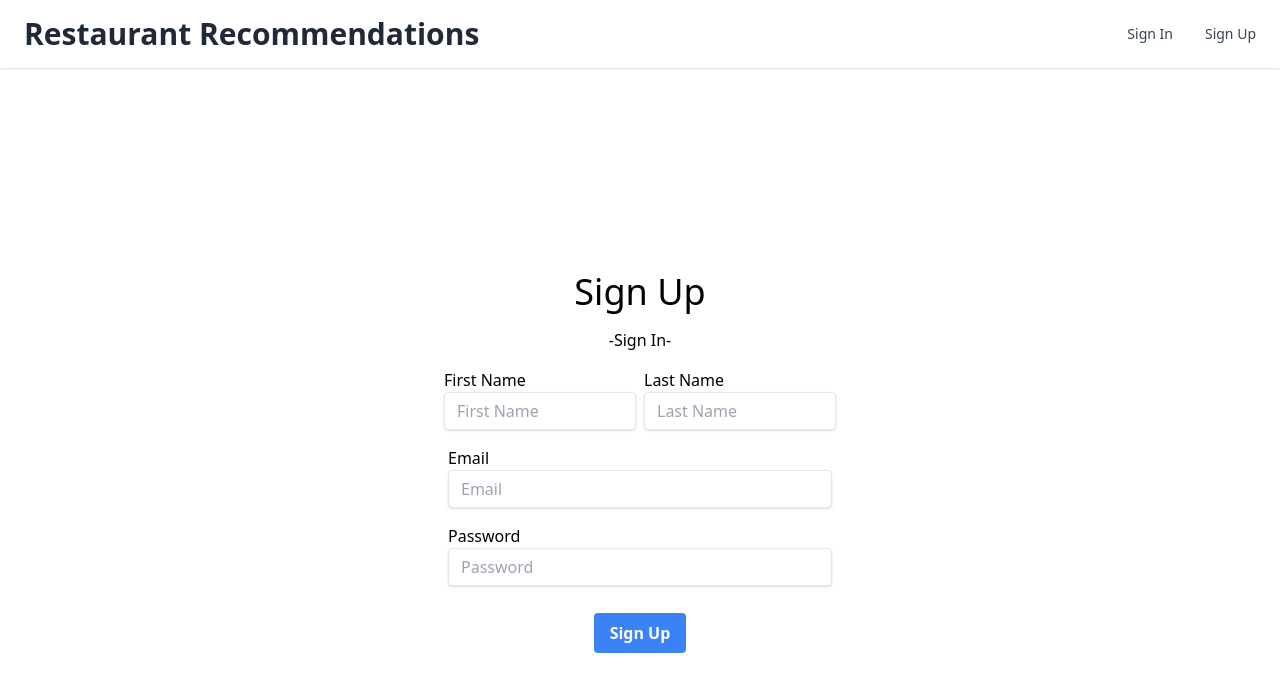
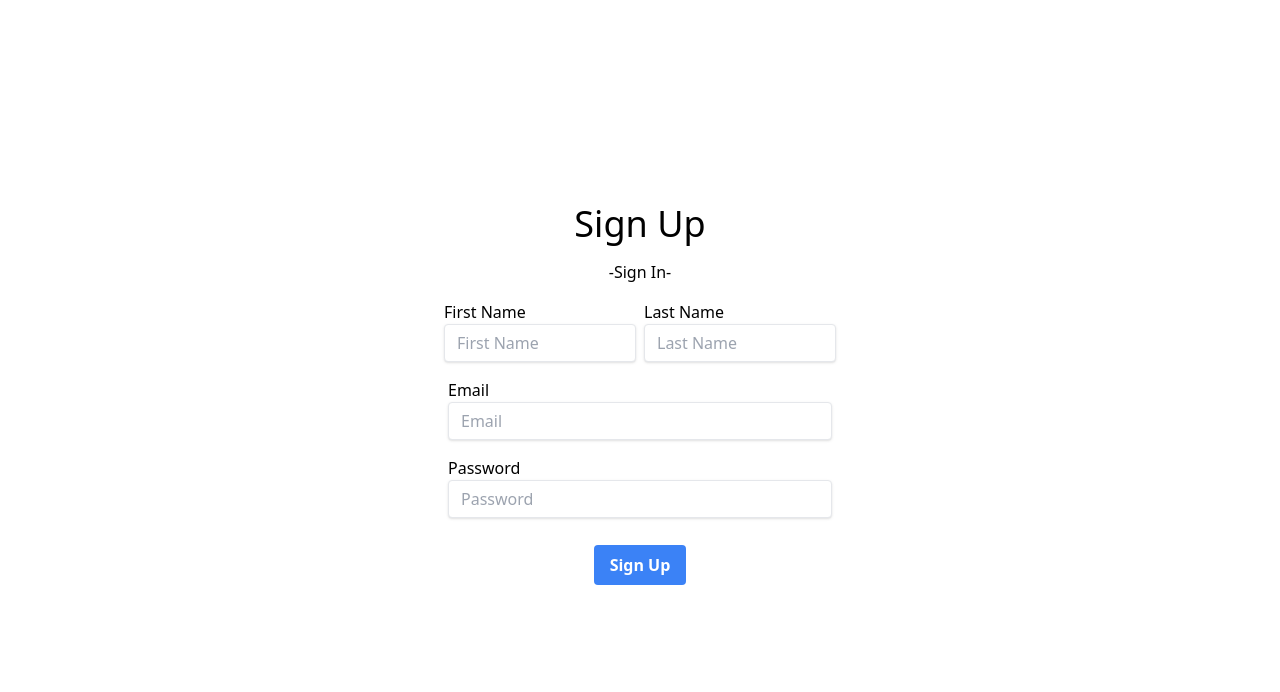
Before and after one commit to arieljsmith/final-project-frontend, a React (Create React App) app in the folder react-frontend/: page /sign-up in a window 1280 px wide. Shown: the top 692 px of the page. Built offline with nearby package versions, Linux system fonts and the light colour scheme.

Commit message:
Removed navbar and is now ready for merge

```diff
--- a/react-frontend/src/components/SigninForm.js
+++ b/react-frontend/src/components/SigninForm.js
@@ -21,58 +21,6 @@ function SigninForm() {
 
   return (
     <div>
-      {/* BEGIN HERO SECTION */}
-      <header>
-        <nav className="bg-white shadow dark:bg-gray-800">
-          <div className="container px-6 py-4 mx-auto">
-            <div className="lg:flex lg:items-center lg:justify-between">
-              <div className="flex items-center justify-between">
-                <div className="text-xl font-semibold text-gray-700">
-                  <a
-                    className="text-2xl font-bold text-gray-800 dark:text-white lg:text-3xl hover:text-gray-700 dark:hover:text-gray-300"
-                    href="#"
-                  >
-                    Restaurant Recommendations
-                  </a>
-                </div>
-
-                {/* Mobile menu button */}
-                <div className="flex lg:hidden">
-                  <button
-                    type="button"
-                    className="text-gray-500 dark:text-gray-200 hover:text-gray-600 dark:hover:text-gray-400 focus:outline-none focus:text-gray-600 dark:focus:text-gray-400"
-                    aria-label="toggle menu"
-                  >
-                    <svg viewBox="0 0 24 24" className="w-6 h-6 fill-current">
-                      <path
-                        fill-rule="evenodd"
-                        d="M4 5h16a1 1 0 0 1 0 2H4a1 1 0 1 1 0-2zm0 6h16a1 1 0 0 1 0 2H4a1 1 0 0 1 0-2zm0 6h16a1 1 0 0 1 0 2H4a1 1 0 0 1 0-2z"
-                      ></path>
-                    </svg>
-                  </button>
-                </div>
-              </div>
-
-              {/* Mobile Menu open: "block", Menu closed: "hidden" */}
-              <div className="hidden -mx-4 lg:flex lg:items-center">
-                <a
-                  href="/sign-in"
-                  className="block mx-4 mt-2 text-sm text-gray-700 capitalize lg:mt-0 dark:text-gray-200 hover:text-blue-600 dark:hover:text-blue-400"
-                >
-                  Sign In
-                </a>
-                <a
-                  href="/sign-up"
-                  className="block mx-4 mt-2 text-sm text-gray-700 capitalize lg:mt-0 dark:text-gray-200 hover:text-blue-600 dark:hover:text-blue-400"
-                >
-                  Sign Up
-                </a>
-              </div>
-            </div>
-          </div>
-        </nav>
-      </header>
-      {/* END HERO SECTION */}
       <div className="grid place-items-center  p-8  h-screen form-container">
         <div className="grid place-items-center">
           <h1 className="text-4xl">Sign In</h1>
--- a/react-frontend/src/components/SignupForm.js
+++ b/react-frontend/src/components/SignupForm.js
@@ -30,58 +30,6 @@ function SignupForm() {
 
   return (
     <div>
-      {/* BEGIN HERO SECTION */}
-      <header>
-        <nav className="bg-white shadow dark:bg-gray-800">
-          <div className="container px-6 py-4 mx-auto">
-            <div className="lg:flex lg:items-center lg:justify-between">
-              <div className="flex items-center justify-between">
-                <div className="text-xl font-semibold text-gray-700">
-                  <a
-                    className="text-2xl font-bold text-gray-800 dark:text-white lg:text-3xl hover:text-gray-700 dark:hover:text-gray-300"
-                    href="#"
-                  >
-                    Restaurant Recommendations
-                  </a>
-                </div>
-
-                {/* Mobile menu button */}
-                <div className="flex lg:hidden">
-                  <button
-                    type="button"
-                    className="text-gray-500 dark:text-gray-200 hover:text-gray-600 dark:hover:text-gray-400 focus:outline-none focus:text-gray-600 dark:focus:text-gray-400"
-                    aria-label="toggle menu"
-                  >
-                    <svg viewBox="0 0 24 24" className="w-6 h-6 fill-current">
-                      <path
-                        fill-rule="evenodd"
-                        d="M4 5h16a1 1 0 0 1 0 2H4a1 1 0 1 1 0-2zm0 6h16a1 1 0 0 1 0 2H4a1 1 0 0 1 0-2zm0 6h16a1 1 0 0 1 0 2H4a1 1 0 0 1 0-2z"
-                      ></path>
-                    </svg>
-                  </button>
-                </div>
-              </div>
-
-              {/* Mobile Menu open: "block", Menu closed: "hidden" */}
-              <div className="hidden -mx-4 lg:flex lg:items-center">
-                <a
-                  href="/sign-in"
-                  className="block mx-4 mt-2 text-sm text-gray-700 capitalize lg:mt-0 dark:text-gray-200 hover:text-blue-600 dark:hover:text-blue-400"
-                >
-                  Sign In
-                </a>
-                <a
-                  href="/sign-up"
-                  className="block mx-4 mt-2 text-sm text-gray-700 capitalize lg:mt-0 dark:text-gray-200 hover:text-blue-600 dark:hover:text-blue-400"
-                >
-                  Sign Up
-                </a>
-              </div>
-            </div>
-          </div>
-        </nav>
-      </header>
-      {/* END HERO SECTION */}
       <div className="grid place-items-center p-8 h-screen form-container">
         <div className="grid space-y-4 place-items-center">
           <h1 className="text-4xl text-center">Sign Up</h1>
```
